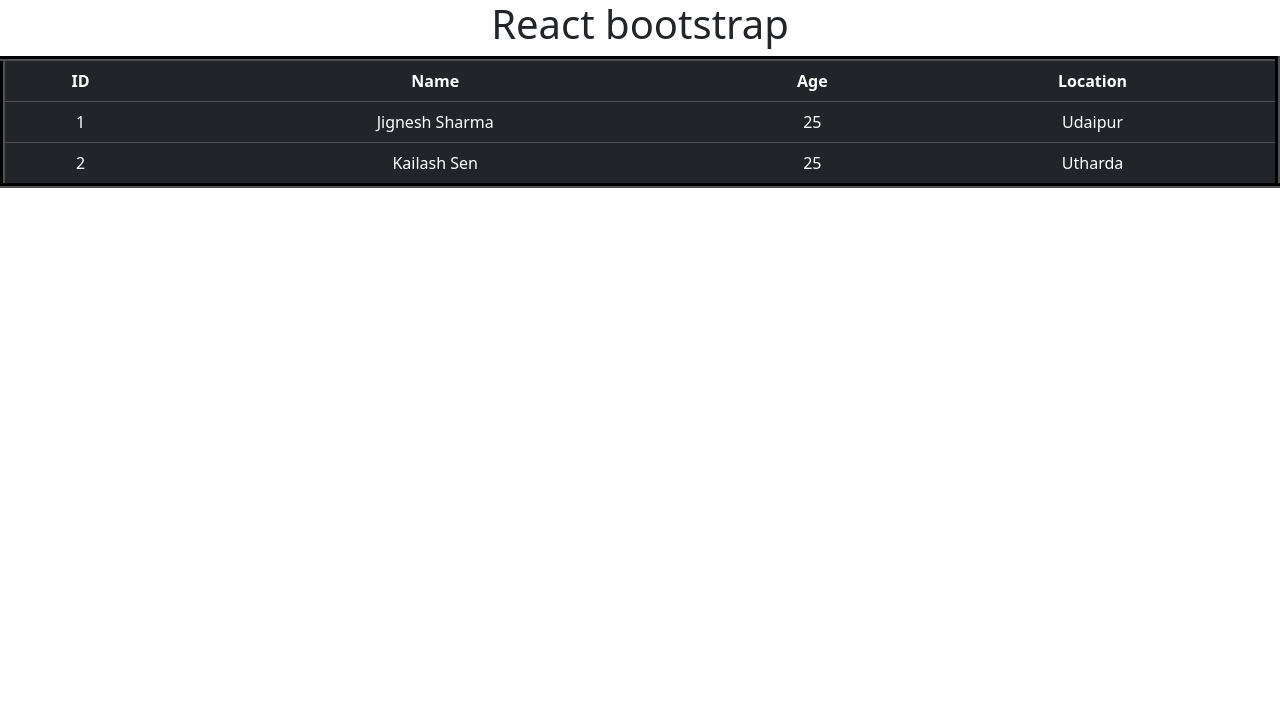
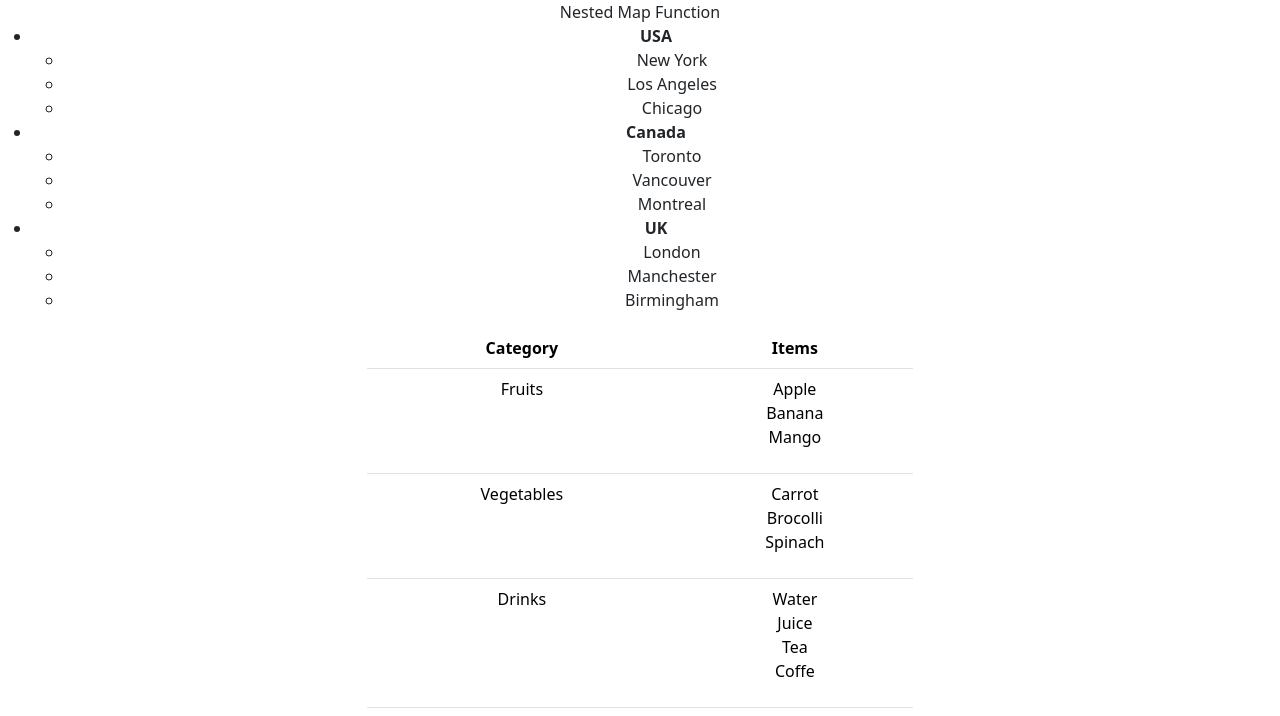
Before and after one commit to jigneshgit935/Learn_react_basic_to_advance, a React (Create React App) app: page / in a window 1280 px wide. Shown: the top 716 px of the page. Built offline with nearby package versions, Linux system fonts and the light colour scheme.

Commit message:
nestedarrays

```diff
--- a/src/App.js
+++ b/src/App.js
@@ -1,56 +1,82 @@
 import React from 'react';
 import './App.css';
-import { Table } from 'react-bootstrap';
+import { Col, Container, Row, Table } from 'react-bootstrap';
 const App = () => {
-  const tableData = [
+  const countriesWithCities = [
     {
-      id: 1,
-      name: 'Jignesh Sharma',
-      age: 25,
-      location: 'Udaipur',
+      country: 'USA',
+      cities: ['New York', 'Los Angeles', 'Chicago'],
     },
     {
-      id: 2,
-      name: 'Kailash Sen',
-      age: 25,
-      location: 'Utharda',
+      country: 'Canada',
+      cities: ['Toronto', 'Vancouver', 'Montreal'],
     },
     {
-      id: 3,
-      name: 'Sunil Rawat',
-      age: 30,
-      location: 'Mumbai',
+      country: 'UK',
+      cities: ['London', 'Manchester', 'Birmingham'],
     },
   ];
 
+  // example 2
+  const nestedData = [
+    {
+      category: 'Fruits',
+      items: ['Apple', 'Banana', 'Mango'],
+    },
+    {
+      category: 'Vegetables',
+      items: ['Carrot', 'Brocolli', 'Spinach'],
+    },
+    {
+      category: 'Drinks',
+      items: ['Water', 'Juice', 'Tea', 'Coffe'],
+    },
+  ];
   return (
     <div className="App">
-      <h1>React bootstrap</h1>
-
-      <div>
-        <Table variant="dark" responsive border={5} hover>
+      Nested Map Function
+      {/* exampe 1 */}
+      <ul>
+        {countriesWithCities.map((countryObj, index) => (
+          <li key={index}>
+            <b>{countryObj.country}</b>
+            <ul>
+              {countryObj.cities.map((city, cityIndex) => (
+                <li key={cityIndex}>{city}</li>
+              ))}
+            </ul>
+          </li>
+        ))}
+      </ul>
+      {/* example 2 */}
+      <Container>
+        <Row>
+          <Col md={{ span: 6, offset: 3 }}>
+            <Table className="table">
               <thead>
                 <tr>
-              <th>ID</th>
-              <th>Name</th>
-              <th>Age</th>
-              <th>Location</th>
+                  <th>Category</th>
+                  <th>Items</th>
                 </tr>
               </thead>
               <tbody>
-            {tableData.map((data) =>
-              data.age === 25 ? (
-                <tr key={data.id}>
-                  <td>{data.id}</td>
-                  <td>{data.name}</td>
-                  <td>{data.age}</td>
-                  <td>{data.location}</td>
+                {nestedData.map((data, index) => (
+                  <tr key={index}>
+                    <td>{data.category}</td>
+                    <td>
+                      <ul className="list-unstyled">
+                        {data.items.map((item, index) => (
+                          <li key={index}>{item}</li>
+                        ))}
+                      </ul>
+                    </td>
                   </tr>
-              ) : null
-            )}
+                ))}
               </tbody>
             </Table>
-      </div>
+          </Col>
+        </Row>
+      </Container>
     </div>
   );
 };
```
Lines whose indentation alone changed are shown as unchanged.
